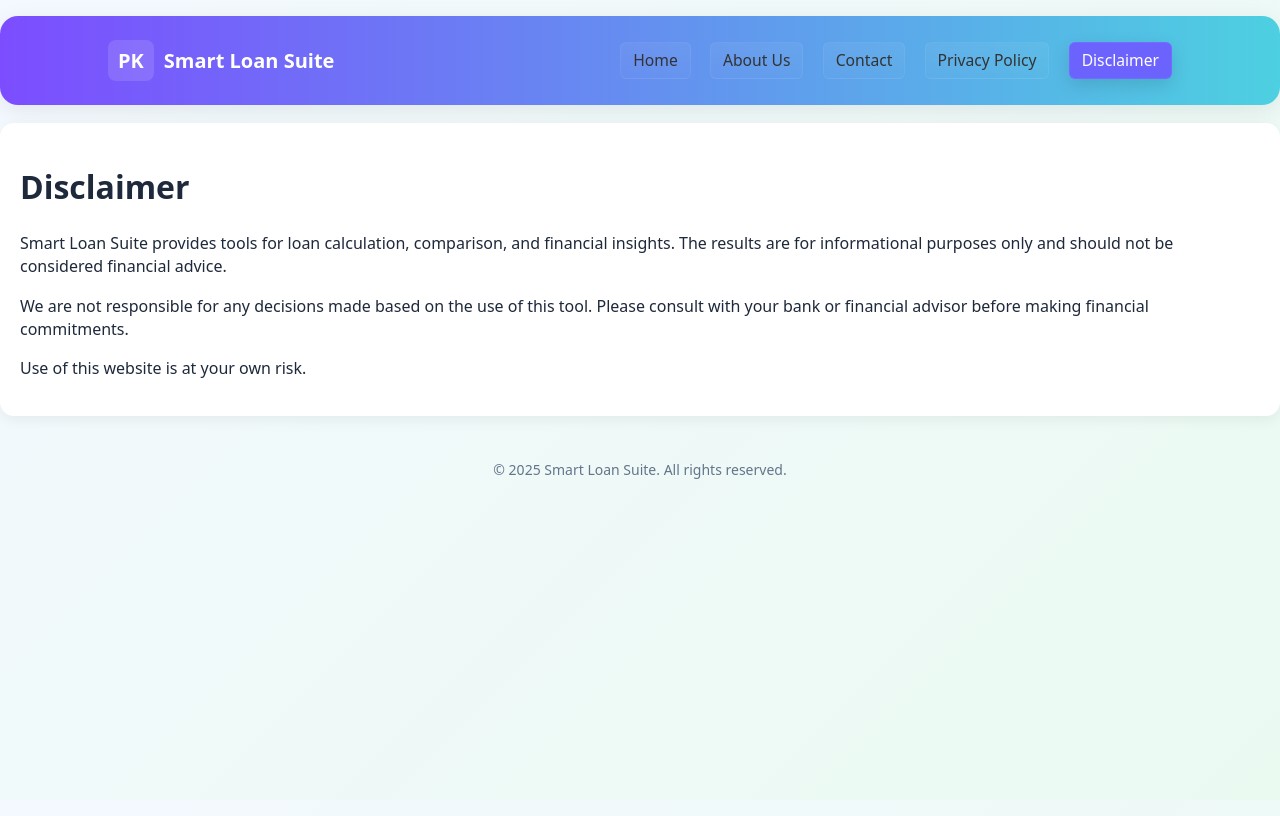
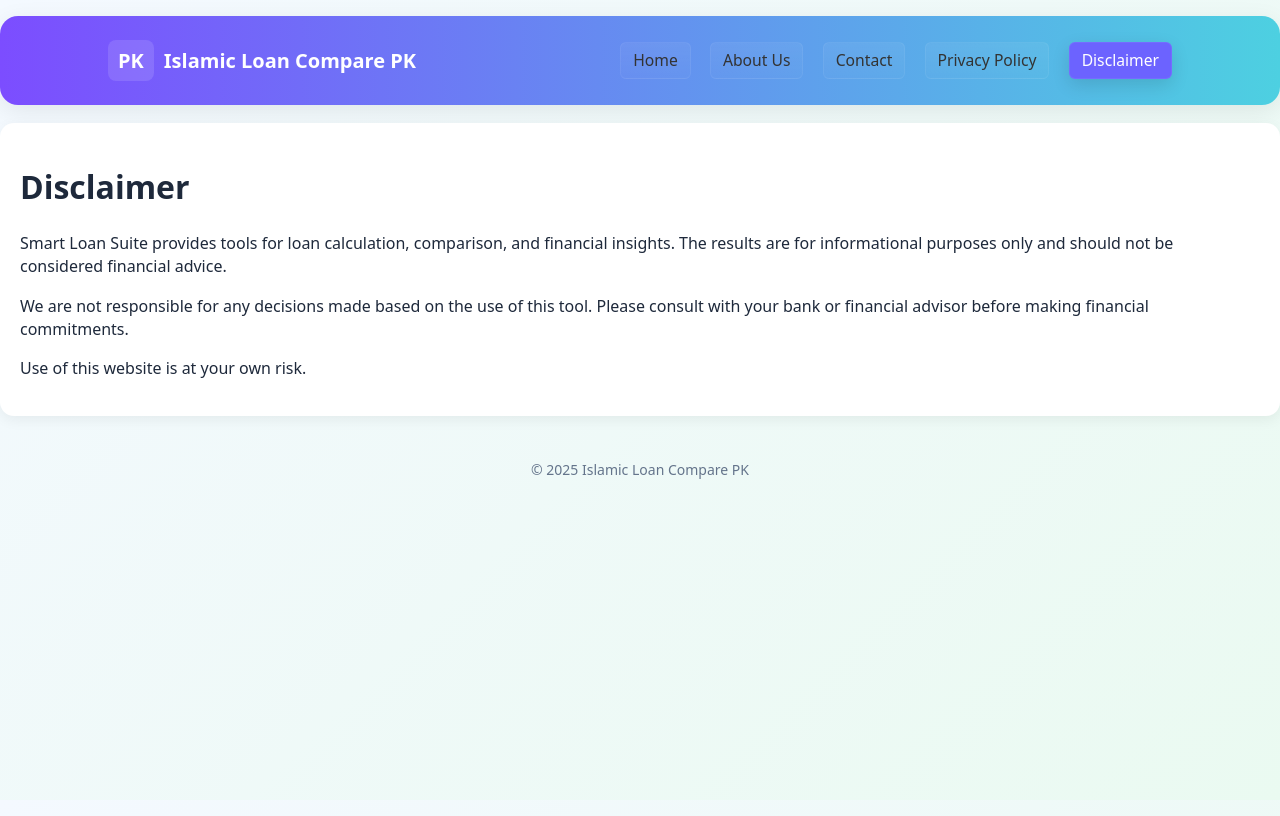
Before and after one commit to Hafsa158202/loan-calculator-pakistan, a plain HTML site: page disclaimer.html in a window 1280 px wide. Drawn offline with Linux system fonts and the light colour scheme.

Commit message:
Update disclaimer.html

```diff
--- a/disclaimer.html
+++ b/disclaimer.html
@@ -3,13 +3,13 @@
 <head>
   <meta charset="UTF-8">
   <meta name="viewport" content="width=device-width, initial-scale=1.0">
-  <title>Disclaimer - Smart Loan Suite</title>
+  <title>Disclaimer - Islamic Loan Compare PK </title>
   <link rel="stylesheet" href="style.css">
 </head>
 <body>
   <header class="site-header">
     <div class="header-inner">
-      <a href="index.html" class="logo"><span class="badge">PK</span> Smart Loan Suite</a>
+      <a href="index.html" class="logo"><span class="badge">PK</span> Islamic Loan Compare PK </a>
       <nav class="main-nav">
         <a href="index.html" class="nav-link">Home</a>
         <a href="about.html" class="nav-link">About Us</a>
@@ -28,7 +28,7 @@
   </div>
 
   <footer class="site-footer">
-    © 2025 Smart Loan Suite. All rights reserved.
+    © 2025 Islamic Loan Compare PK
   </footer>
 </body>
 </html>
```
